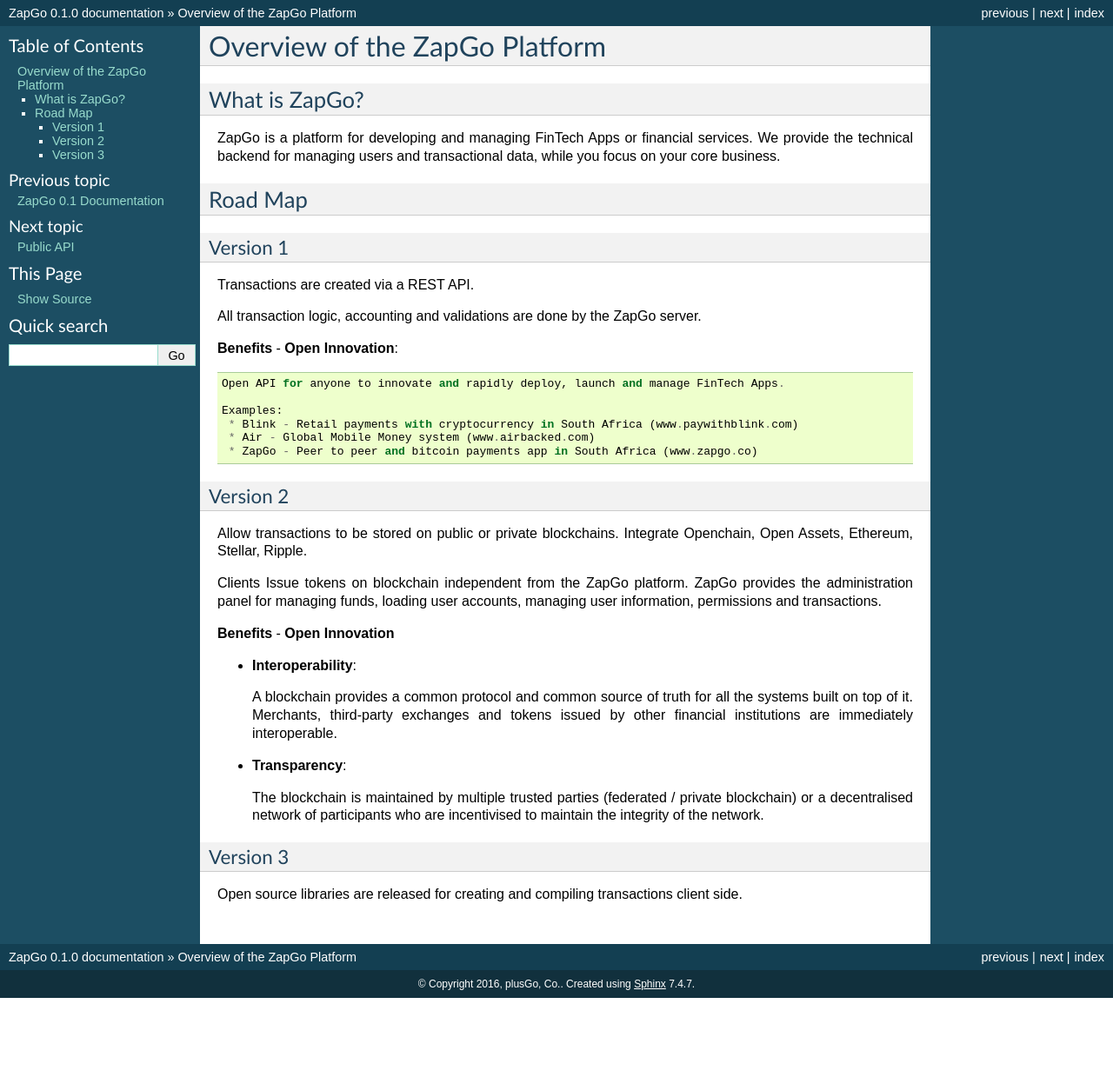
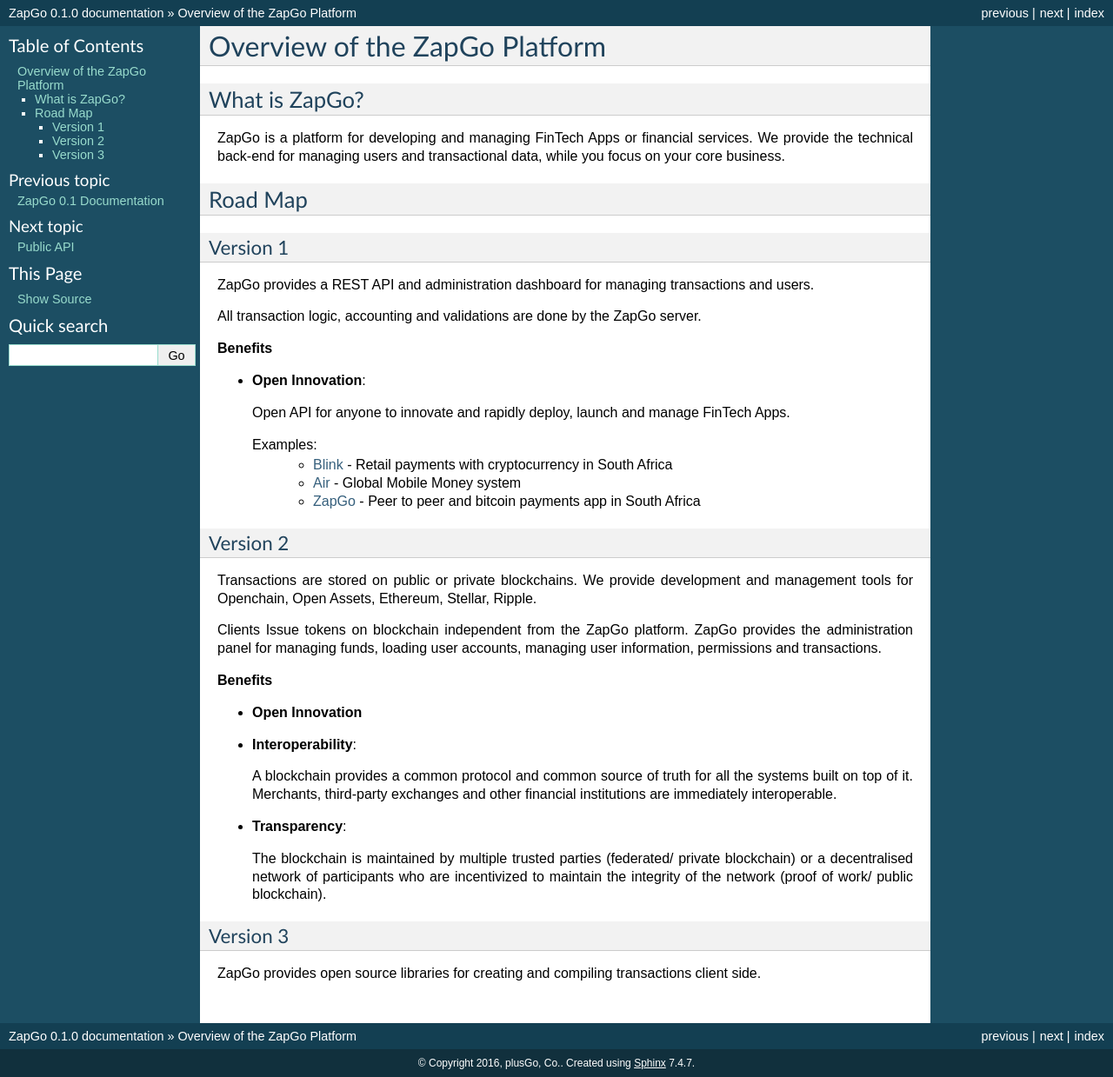
Before and after one commit to zapgo/docs, a Sphinx documentation site: the page built from docs/source/general/overview.rst, in a window 1280 px wide. Shown: the whole page at 87% size. Built offline with Sphinx 7.4.7, drawn with Linux system fonts in a browser that asks for light colours; before the commit the page ends 1148 px from its top, so only the background shows below that.

Commit message:
Content changes. Figuring out rST

```diff
--- a/docs/source/general/overview.rst
+++ b/docs/source/general/overview.rst
@@ -4,7 +4,7 @@
 What is ZapGo?
 --------------
 
-ZapGo is a platform for developing and managing FinTech Apps or financial services. We provide the technical backend for managing users and transactional data, while you focus on your core business.
+ZapGo is a platform for developing and managing FinTech Apps or financial services. We provide the technical back-end for managing users and transactional data, while you focus on your core business.
 
 Road Map
 --------
@@ -12,37 +12,38 @@
 Version 1
 ~~~~~~~~~
 
-Transactions are created via a REST API.
+ZapGo provides a REST API and administration dashboard for managing transactions and users.
 
 All transaction logic, accounting and validations are done by the ZapGo server.
 
 **Benefits**
--   **Open Innovation**::
 
-    Open API for anyone to innovate and rapidly deploy, launch and manage FinTech Apps.
+- **Open Innovation**:
 
-    Examples:
-     * Blink - Retail payments with cryptocurrency in South Africa (www.paywithblink.com)
-     * Air - Global Mobile Money system (www.airbacked.com)
-     * ZapGo - Peer to peer and bitcoin payments app in South Africa (www.zapgo.co)
+  Open API for anyone to innovate and rapidly deploy, launch and manage FinTech Apps.
+
+  Examples:
+   * `Blink <www.paywithblink.com>`_ - Retail payments with cryptocurrency in South Africa
+   * `Air <www.airbacked.com>`_ - Global Mobile Money system
+   * `ZapGo <www.zapgo.co>`_ - Peer to peer and bitcoin payments app in South Africa
 
 Version 2
 ~~~~~~~~~
-Allow transactions to be stored on public or private blockchains.
-Integrate Openchain, Open Assets, Ethereum, Stellar, Ripple.
+Transactions are stored on public or private blockchains.
+We provide development and management tools for Openchain, Open Assets, Ethereum, Stellar, Ripple.
 
 Clients Issue tokens on blockchain independent from the ZapGo platform. ZapGo provides the administration panel for managing funds, loading user accounts, managing user information, permissions and transactions.
 
 **Benefits**
--   **Open Innovation**
 
--   **Interoperability**::
+- **Open Innovation**
+- **Interoperability**:
 
-    A blockchain provides a common protocol and common source of truth for all the systems built on top of it. Merchants, third-party exchanges and tokens issued by other financial institutions are immediately interoperable.
--   **Transparency**::
+  A blockchain provides a common protocol and common source of truth for all the systems built on top of it. Merchants, third-party exchanges and other financial institutions are immediately interoperable.
+- **Transparency**:
 
-    The blockchain is maintained by multiple trusted parties (federated / private blockchain) or a decentralised network of participants who are incentivised to maintain the integrity of the network.
+  The blockchain is maintained by multiple trusted parties (federated/ private blockchain) or a decentralised network of participants who are incentivized to maintain the integrity of the network (proof of work/ public blockchain).
 
 Version 3
 ~~~~~~~~~
-Open source libraries are released for creating and compiling transactions client side.
+ZapGo provides open source libraries for creating and compiling transactions client side.
```
